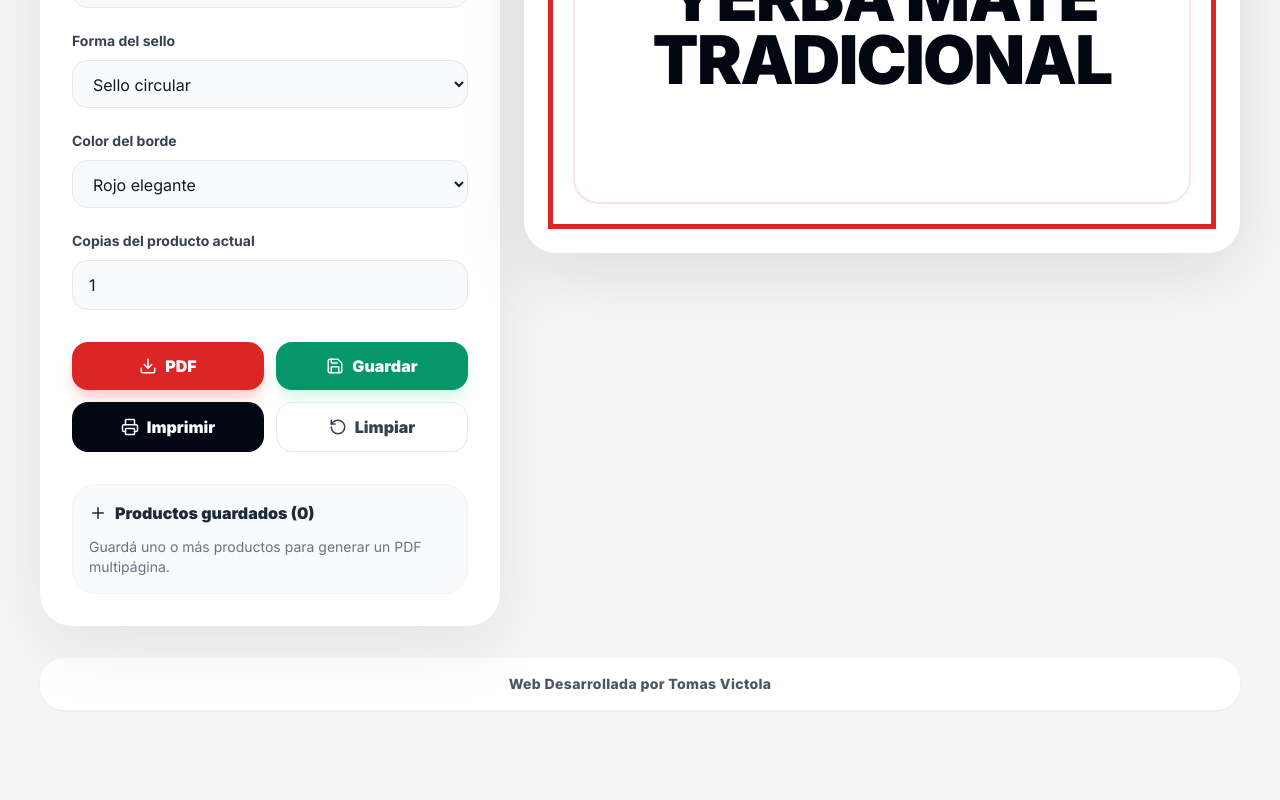
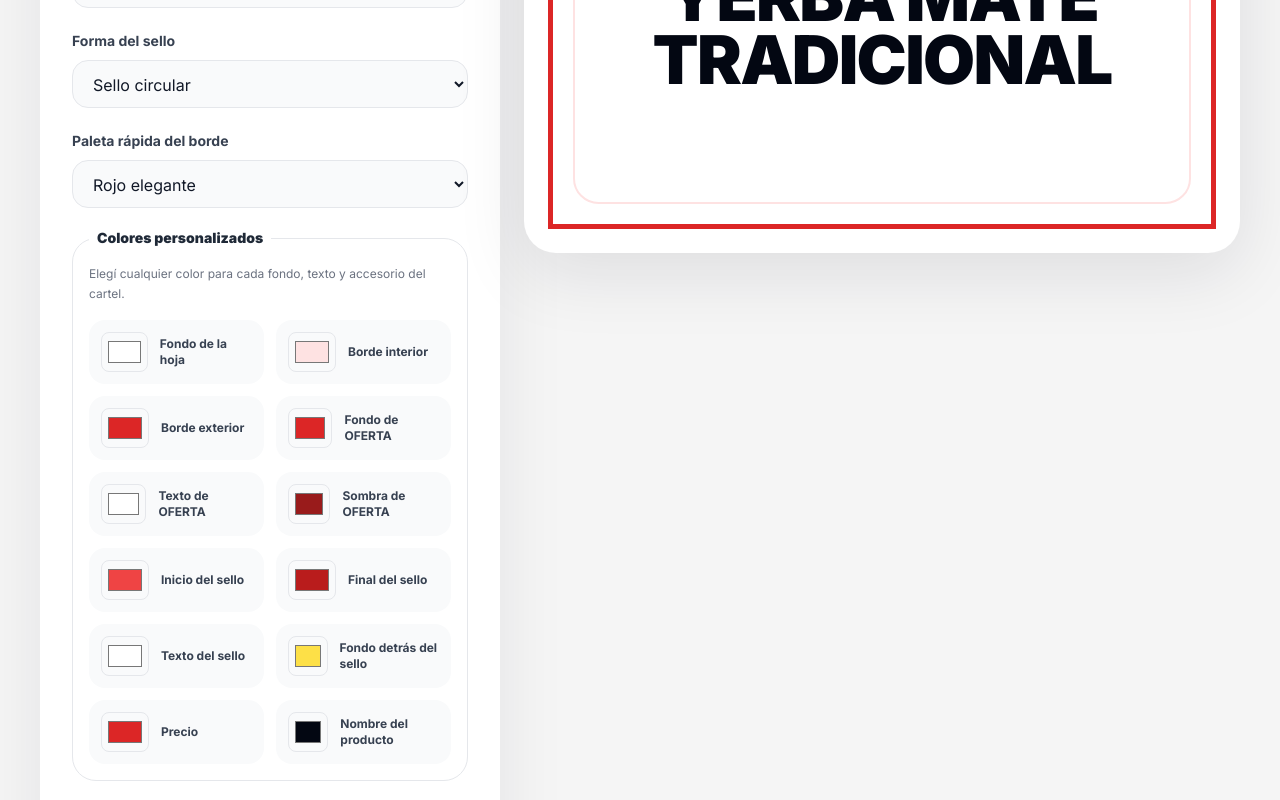
Before and after one commit to JNDeveloping/precios, a React (Vite) app: page / in a window 1280 px wide. Shown: the part 800-1600 px from the top of the page. Before the commit the page ends 1534 px from the top, so only its background shows below. Built offline with nearby package versions, Linux system fonts and the light colour scheme.

Commit message:
Add full poster color customization

```diff
--- a/src/components/ControlPanel.jsx
+++ b/src/components/ControlPanel.jsx
@@ -1,10 +1,27 @@
 import { Download, Plus, Printer, RotateCcw, Save, Sparkles, Trash2 } from 'lucide-react';
-import { BORDER_COLORS, SIZES, STAMP_COLORS, STAMP_SHAPES, TAGLINES } from '../utils/posterOptions.js';
+import { BORDER_COLORS, DEFAULT_POSTER, SIZES, STAMP_COLORS, STAMP_SHAPES, TAGLINES } from '../utils/posterOptions.js';
 
 // Panel de carga optimizado para operar rápido desde teclado o mouse.
 export function ControlPanel({ poster, savedPosters, onChange, onClear, onExport, onPrint, onSave, onRemoveSaved }) {
   const update = (field) => (event) => onChange({ ...poster, [field]: event.target.value });
+  const updateStampPreset = (event) => {
+    const key = event.target.value;
+    const color = STAMP_COLORS[key];
+    onChange({ ...poster, stampColor: key, stampStartColor: color.startHex, stampEndColor: color.endHex, stampTextColor: color.textHex });
+  };
+  const updateBorderPreset = (event) => {
+    const key = event.target.value;
+    onChange({ ...poster, borderColor: key, borderCustomColor: BORDER_COLORS[key].hex });
+  };
   const inputClass = 'mt-2 w-full rounded-2xl border border-gray-200 bg-gray-50 px-4 py-3 outline-none transition focus:border-red-500 focus:bg-white focus:ring-4 focus:ring-red-100';
+  const colorFields = [
+    ['posterBackground', 'Fondo de la hoja'], ['innerBorderColor', 'Borde interior'],
+    ['borderCustomColor', 'Borde exterior'], ['offerBackground', 'Fondo de OFERTA'],
+    ['offerTextColor', 'Texto de OFERTA'], ['offerShadowColor', 'Sombra de OFERTA'],
+    ['stampStartColor', 'Inicio del sello'], ['stampEndColor', 'Final del sello'],
+    ['stampTextColor', 'Texto del sello'], ['stampBackdropColor', 'Fondo detrás del sello'],
+    ['priceColor', 'Precio'], ['productTextColor', 'Nombre del producto'],
+  ];
 
   return (
     <section className="no-print rounded-[2rem] bg-white p-6 shadow-[0_20px_70px_rgba(15,23,42,0.08)] lg:p-8">
@@ -34,9 +51,21 @@
         </div>
 
         <label className="block"><span className="text-sm font-bold text-gray-700">Texto llamativo</span><select className={inputClass} value={poster.tagline} onChange={update('tagline')}>{TAGLINES.map((tagline) => <option key={tagline}>{tagline}</option>)}</select></label>
-        <label className="block"><span className="text-sm font-bold text-gray-700">Color del sello</span><select className={inputClass} value={poster.stampColor} onChange={update('stampColor')}>{Object.entries(STAMP_COLORS).map(([key, color]) => <option key={key} value={key}>{color.label}</option>)}</select></label>
+        <label className="block"><span className="text-sm font-bold text-gray-700">Paleta rápida del sello</span><select className={inputClass} value={poster.stampColor} onChange={updateStampPreset}>{Object.entries(STAMP_COLORS).map(([key, color]) => <option key={key} value={key}>{color.label}</option>)}</select></label>
         <label className="block"><span className="text-sm font-bold text-gray-700">Forma del sello</span><select className={inputClass} value={poster.stampShape} onChange={update('stampShape')}>{Object.entries(STAMP_SHAPES).map(([key, label]) => <option key={key} value={key}>{label}</option>)}</select></label>
-        <label className="block"><span className="text-sm font-bold text-gray-700">Color del borde</span><select className={inputClass} value={poster.borderColor} onChange={update('borderColor')}>{Object.entries(BORDER_COLORS).map(([key, color]) => <option key={key} value={key}>{color.label}</option>)}</select></label>
+        <label className="block"><span className="text-sm font-bold text-gray-700">Paleta rápida del borde</span><select className={inputClass} value={poster.borderColor} onChange={updateBorderPreset}>{Object.entries(BORDER_COLORS).map(([key, color]) => <option key={key} value={key}>{color.label}</option>)}</select></label>
+        <fieldset className="rounded-3xl border border-gray-200 p-4">
+          <legend className="px-2 text-sm font-black text-gray-800">Colores personalizados</legend>
+          <p className="mb-4 text-xs leading-5 text-gray-500">Elegí cualquier color para cada fondo, texto y accesorio del cartel.</p>
+          <div className="grid gap-3 sm:grid-cols-2">
+            {colorFields.map(([field, label]) => (
+              <label key={field} className="flex items-center gap-3 rounded-2xl bg-gray-50 p-3">
+                <input aria-label={label} className="h-10 w-12 cursor-pointer rounded-lg border border-gray-200 bg-transparent p-1" type="color" value={poster[field] || DEFAULT_POSTER[field]} onChange={update(field)} />
+                <span className="text-xs font-bold text-gray-700">{label}</span>
+              </label>
+            ))}
+          </div>
+        </fieldset>
         <label className="block"><span className="text-sm font-bold text-gray-700">Copias del producto actual</span><input className={inputClass} min="1" type="number" value={poster.copies} onChange={update('copies')} /></label>
       </div>
 
--- a/src/components/OfferPoster.jsx
+++ b/src/components/OfferPoster.jsx
@@ -1,4 +1,4 @@
-import { BORDER_COLORS, STAMP_COLORS, SIZES } from '../utils/posterOptions.js';
+import { BORDER_COLORS, DEFAULT_POSTER, SIZES } from '../utils/posterOptions.js';
 import { getCurrencyFontSize, getOfferFontSize, getPriceFontSize, getProductFontSize } from '../utils/textSizing.js';
 
 const shapeClasses = {
@@ -9,37 +9,37 @@
 
 // Cartel limpio de supermercado: datos mínimos, alto contraste y formato imprimible.
 export function PrintablePoster({ poster, printRef }) {
-  const stamp = STAMP_COLORS[poster.stampColor];
+  const colors = { ...DEFAULT_POSTER, ...poster };
   const size = SIZES[poster.size];
-  const border = BORDER_COLORS[poster.borderColor];
+  const border = poster.borderCustomColor || BORDER_COLORS[poster.borderColor]?.hex || DEFAULT_POSTER.borderCustomColor;
 
   return (
     <article
       id={printRef ? 'poster-print' : undefined}
       ref={printRef}
-      className={`poster-page relative mx-auto w-full max-w-[794px] overflow-hidden bg-white ${size.previewClass}`}
-      style={{ border: `5px solid ${border.hex}`, '--poster-width': `${size.widthMm}mm`, '--poster-height': `${size.heightMm}mm` }}
+      className={`poster-page relative mx-auto w-full max-w-[794px] overflow-hidden ${size.previewClass}`}
+      style={{ backgroundColor: colors.posterBackground, border: `5px solid ${border}`, '--poster-width': `${size.widthMm}mm`, '--poster-height': `${size.heightMm}mm` }}
     >
-      <div className="absolute inset-5 rounded-[1.6rem] border-2 border-red-100" />
+      <div className="absolute inset-5 rounded-[1.6rem] border-2" style={{ borderColor: colors.innerBorderColor }} />
 
-      <div className="absolute left-0 top-[8%] z-10 max-w-[92%] break-words bg-red-600 px-10 py-3 font-black uppercase leading-none tracking-[0.16em] text-white shadow-[0_12px_0_#991b1b]" style={{ fontSize: getOfferFontSize(poster.offerLabel) }}>
+      <div className="absolute left-0 top-[8%] z-10 max-w-[92%] break-words px-10 py-3 font-black uppercase leading-none tracking-[0.16em]" style={{ backgroundColor: colors.offerBackground, color: colors.offerTextColor, boxShadow: `0 12px 0 ${colors.offerShadowColor}`, fontSize: getOfferFontSize(poster.offerLabel) }}>
         {poster.offerLabel || 'OFERTA'}
       </div>
 
       <div className="relative flex h-full flex-col items-center justify-center px-[7%] pb-[12%] pt-[18%] text-center">
         <div className="relative mb-8 max-w-[92%]">
-          <div className={`absolute -inset-3 bg-yellow-300 opacity-70 blur-md ${shapeClasses[poster.stampShape]}`} />
-          <div className={`relative flex items-center break-words bg-gradient-to-br ${stamp.className} ${shapeClasses[poster.stampShape]} px-8 py-5 text-2xl font-black uppercase shadow-xl ring-8 ring-white sm:text-3xl`}>
+          <div className={`absolute -inset-3 opacity-70 blur-md ${shapeClasses[poster.stampShape]}`} style={{ backgroundColor: colors.stampBackdropColor }} />
+          <div className={`relative flex items-center break-words ${shapeClasses[poster.stampShape]} px-8 py-5 text-2xl font-black uppercase shadow-xl ring-8 ring-white sm:text-3xl`} style={{ background: `linear-gradient(135deg, ${colors.stampStartColor}, ${colors.stampEndColor})`, color: colors.stampTextColor }}>
             {poster.tagline}
           </div>
         </div>
 
-        <div className="max-w-full leading-none tracking-tighter text-red-600">
+        <div className="max-w-full leading-none tracking-tighter" style={{ color: colors.priceColor }}>
           <span className="align-top font-black" style={{ fontSize: getCurrencyFontSize(poster.price) }}>$</span>
           <span className="break-all font-black" style={{ fontSize: getPriceFontSize(poster.price) }}>{poster.price || '0'}</span>
         </div>
 
-        <h2 className="mt-8 max-w-[92%] text-balance break-words font-black uppercase leading-[0.95] tracking-tight text-gray-950" style={{ fontSize: getProductFontSize(poster.productName) }}>
+        <h2 className="mt-8 max-w-[92%] text-balance break-words font-black uppercase leading-[0.95] tracking-tight" style={{ color: colors.productTextColor, fontSize: getProductFontSize(poster.productName) }}>
           {poster.productName || 'Nombre del producto'}
         </h2>
       </div>
--- a/src/utils/posterOptions.js
+++ b/src/utils/posterOptions.js
@@ -7,10 +7,10 @@
 export const TAGLINES = ['🔥 IMPERDIBLE', '💥 PRECIO ESPECIAL', '⭐ SUPER OFERTA', '🛒 APROVECHÁ'];
 
 export const STAMP_COLORS = {
-  red: { label: 'Rojo', className: 'from-red-500 to-red-700 text-white', hex: '#dc2626' },
-  orange: { label: 'Naranja', className: 'from-orange-400 to-orange-600 text-white', hex: '#ea580c' },
-  yellow: { label: 'Amarillo', className: 'from-yellow-300 to-yellow-500 text-red-950', hex: '#facc15' },
-  green: { label: 'Verde', className: 'from-emerald-400 to-emerald-600 text-white', hex: '#059669' },
+  red: { label: 'Rojo', startHex: '#ef4444', endHex: '#b91c1c', textHex: '#ffffff' },
+  orange: { label: 'Naranja', startHex: '#fb923c', endHex: '#ea580c', textHex: '#ffffff' },
+  yellow: { label: 'Amarillo', startHex: '#fde047', endHex: '#eab308', textHex: '#450a0a' },
+  green: { label: 'Verde', startHex: '#34d399', endHex: '#059669', textHex: '#ffffff' },
 };
 
 export const BORDER_COLORS = {
@@ -35,5 +35,18 @@
   stampColor: 'red',
   stampShape: 'circle',
   borderColor: 'red',
+  // Paleta libre: cada superficie y accesorio puede personalizarse.
+  posterBackground: '#ffffff',
+  innerBorderColor: '#fee2e2',
+  borderCustomColor: '#dc2626',
+  offerBackground: '#dc2626',
+  offerTextColor: '#ffffff',
+  offerShadowColor: '#991b1b',
+  stampStartColor: '#ef4444',
+  stampEndColor: '#b91c1c',
+  stampTextColor: '#ffffff',
+  stampBackdropColor: '#fde047',
+  priceColor: '#dc2626',
+  productTextColor: '#030712',
   copies: 1,
 };
```
Also changed, not shown: 2 other files (tests, documents, lock files or other folders).
